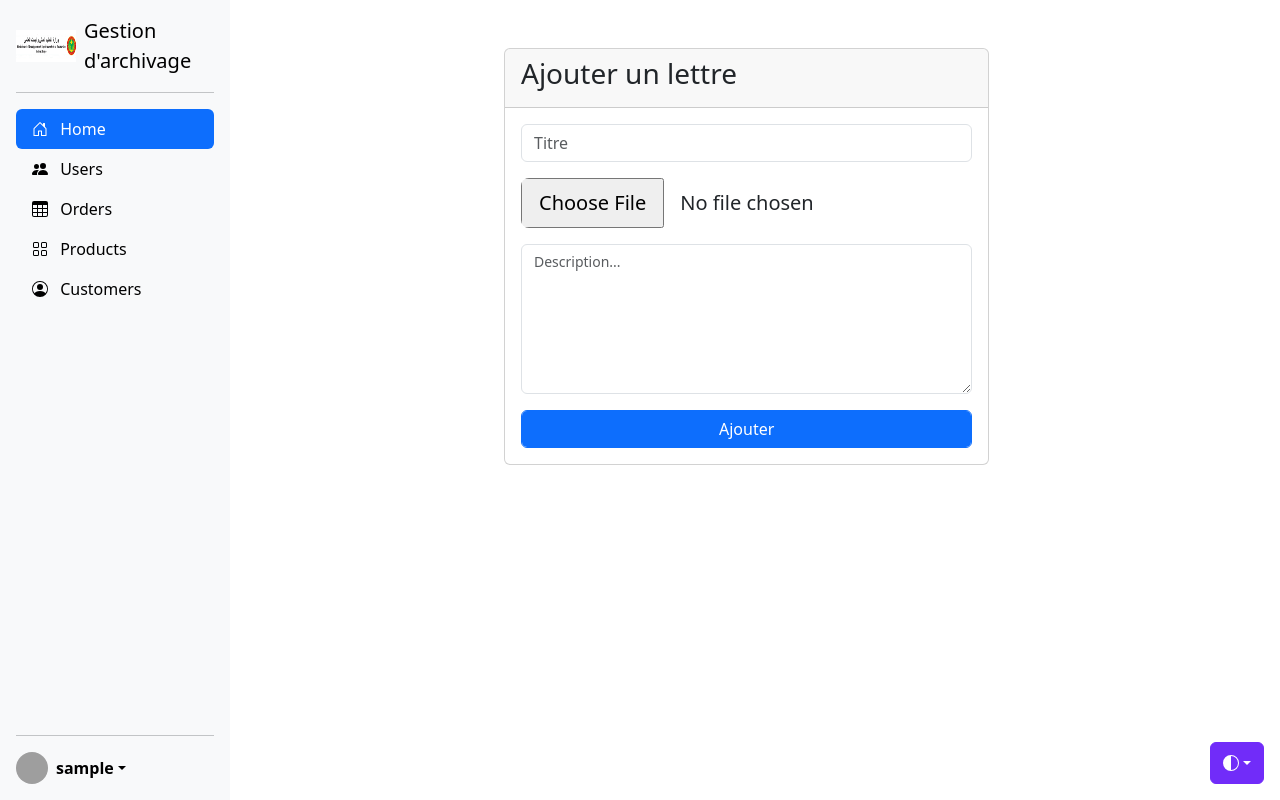
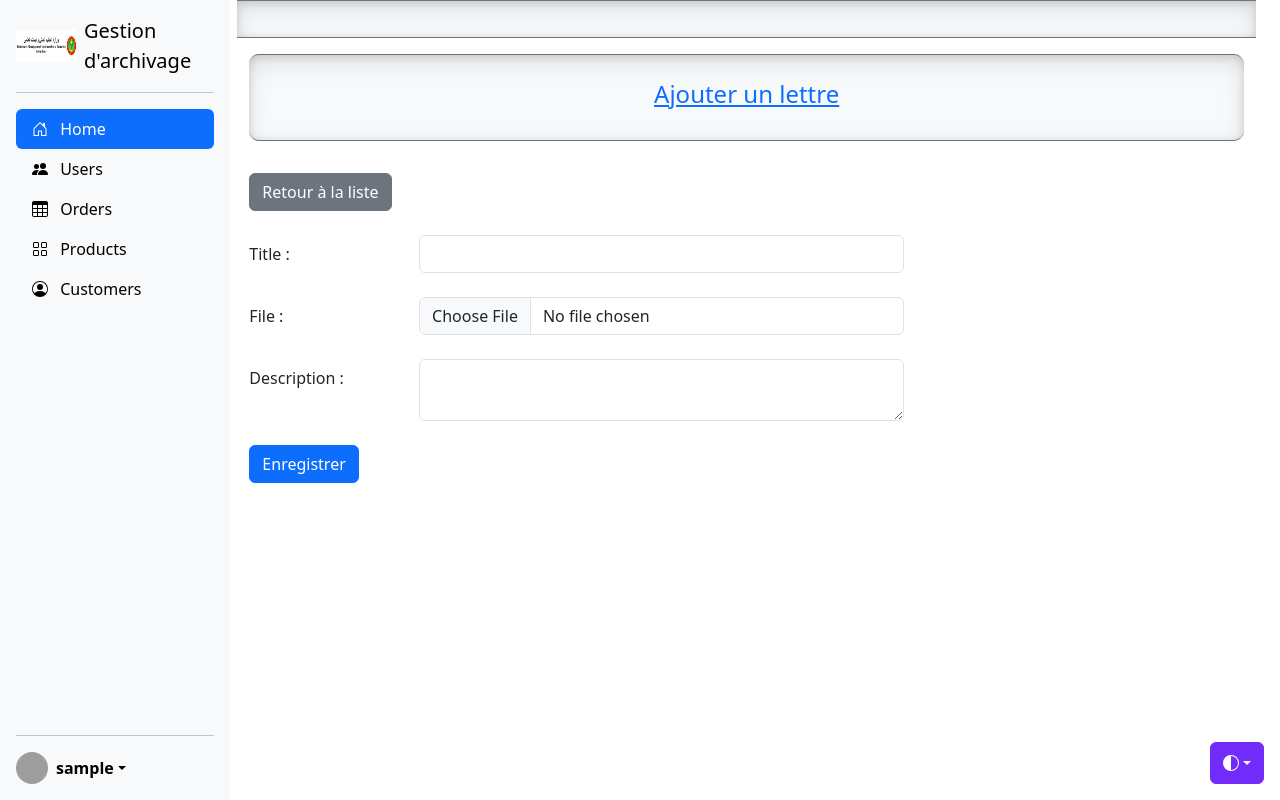
Before and after one commit to abdrahman22053/projet_django, a Django app: page /upload/ in a window 1280 px wide. Run offline with Django 4.2, Linux system fonts and the light colour scheme; the visitor is signed in with stand-in values (Sample User, id 1); parts of the project's set-up code (start-up, migrations or seed data) failed here and were passed over; some libraries are stand-ins or nearby versions; grey boxes are pictures that could not be loaded.

Commit message:
Abdo changed

```diff
--- a/authentification/urls.py
+++ b/authentification/urls.py
@@ -3,11 +3,8 @@ from authentification import views
 
 urlpatterns = [
     path('', views.home, name='home'),
-    #path('signup', views.signup, name='signup'),
     path('signin', views.signin, name='signin'),
     path('signout', views.signout, name='signout'),
-    path('activate/<uidb64>/<token>', views.activate, name='activate'),
-
 
 
     # Users
--- a/cruds/admin.py
+++ b/cruds/admin.py
@@ -1,8 +1,7 @@
 from django.contrib import admin
-from .models import PdfDocument, UploadedFile
+from .models import  UploadedFile
 
 
-admin.site.register(PdfDocument)
 admin.site.register(UploadedFile)
 
 # Register your models here.
--- a/cruds/models.py
+++ b/cruds/models.py
@@ -1,11 +1,5 @@
 from django.db import models
 from datetime import datetime
-class PdfDocument(models.Model):
-    pdf_file = models.FileField(upload_to='pdf_files/')
-
-    def __str__(self):
-        return self.pdf_file.name  #Utilisez le nom du fichier comme titre par défaut
-
 
 
 class UploadedFile(models.Model):
--- a/cruds/urls.py
+++ b/cruds/urls.py
@@ -5,5 +5,5 @@ urlpatterns = [
     #path('list', views.list, name='list'),
     path('file_list/', views.file_list, name='file_list'),
     path('upload/', views.upload_file, name='upload_file'),
-    path('delete/<int:pk>/', views.delete_file, name='delete_file'),
+    path('delete_file/<int:pk>/', views.delete_file, name='delete_file'),
 ]
--- a/cruds/views.py
+++ b/cruds/views.py
@@ -1,8 +1,11 @@
 from django.shortcuts import render, get_object_or_404, redirect
-from .models import PdfDocument
 from .models import UploadedFile
 from .forms import UploadedFileForm
 from django.contrib.auth.decorators import login_required
+from datetime import datetime
+from django.http import HttpResponseRedirect
+from django.urls import reverse
+
 
 # Create your views here.
 
@@ -17,15 +20,34 @@ def file_list(request):
     return render(request, 'cruds/file_list.html', {'files':files})
 @login_required(login_url='signin')
 
+
+# def upload_file(request):
+#     if request.method == 'POST':
+#         form = UploadedFileForm(request.POST, request.FILES)
+#         if form.is_valid():
+#             form.save()
+#             return redirect('file_list')
+#     else:
+#         form = UploadedFileForm()
+#     return render(request, 'cruds/upload_file.html', {'form': form})
+
+
+@login_required(login_url='signin')
 def upload_file(request):
     if request.method == 'POST':
-        form = UploadedFileForm(request.POST, request.FILES)
-        if form.is_valid():
-            form.save()
-            return redirect('file_list')
-    else:
-        form = UploadedFileForm()
-    return render(request, 'cruds/upload_file.html', {'form': form})
+        title = request.POST.get('title')
+        file = request.FILES.get('file')
+        description = request.POST.get('description')
+        created = datetime.now()
+
+        if title and file:
+            UploadedFile.objects.create(title=title, file=file, description=description, cerated=created)  # Correction ici
+            return HttpResponseRedirect(reverse('file_list'))
+        else:
+            error_message = "Title and file are required."
+            return render(request, 'cruds/upload_file.html', {'error_message': error_message})
+
+    return render(request, 'cruds/upload_file.html')
 
 def delete_file(request, pk):
     file = get_object_or_404(UploadedFile, pk=pk)
--- a/templates/base.html
+++ b/templates/base.html
@@ -102,6 +102,7 @@
             overflow-y: hidden;
         }
 
+
         .btn-bd-primary {
             --bd-violet-bg: #712cf9;
             --bd-violet-rgb: 112.520718, 44.062154, 249.437846;
@@ -136,27 +137,6 @@
     </style>
 </head>
 <body>
-    <!-- <div class="container-fluid">
-        <div class="row">
-            <nav id="sidebar" class="col-md-3 col-lg-2 d-md-block bg-light sidebar">
-                <div class="position-sticky">
-                    <ul class="nav flex-column">
-                        <li class="nav-item">
-                            <a class="nav-link active" href="/signout">
-                                SignOut
-                            </a>
-                        </li>
-                    </ul>
-                </div>
-            </nav>
-
-
-        </div>
-    </div>
-
-    <script src="https://cdn.jsdelivr.net/npm/bootstrap@5.3.0/dist/js/bootstrap.bundle.min.js"></script>
-</body> -->
-
 
 
 
@@ -334,13 +314,17 @@
             </ul>
         </div>
     </div>
+
     <div class="b-example-divider b-example-vr"></div>
 
     <main class="col-md-8 ms-sm-auto col-lg-10 px-md-4">
+
         {% block content %}
 
         {% endblock content %}
     </main>
+
+
 
 </main>
 
@@ -348,7 +332,7 @@
 
 <script src="{% static 'js/bootstrap.bundle.min.js' %}"></script>
 <script src="{% static 'js/sidebars.js' %}"></script>
-<script src="color-modes.js " defer></script>
+<script src="{% static 'color-modes.js' %} " defer></script>
 
 
 </body>
--- a/templates/cruds/file_list.html
+++ b/templates/cruds/file_list.html
@@ -5,10 +5,10 @@
 {% block content %}
 <div class="container mt-5">
   <div class="row mt-5">
-    <div class="col-md-6">
+    <!-- <div class="col-md-6">
       <h2>Liste des fichiers</h2>
-    </div>
-    <div class="col-md-6 text-right">
+    </div> -->
+    <div class="col-md-6 text-right" >
       <a href="{% url 'upload_file' %}" class="btn btn-success">Ajouter un lettre</a>
     </div>
   </div>
--- a/templates/cruds/upload_file.html
+++ b/templates/cruds/upload_file.html
@@ -1,24 +1,83 @@
 {% extends 'base.html' %}
 
 {% block content %}
+<div class="b-example-divider bg-light  border-secondary mb-3" style="height: 2.4rem; box-shadow: inset 0 .5em 1.5em rgba(0, 0, 0, .1), inset 0 .125em .5em rgba(0, 0, 0, .15);"></div>
 <div class="container">
-  <div class="row justify-content-center mt-5"> <!-- Ajout de la classe mt-5 pour un espace en haut -->
-    <div class="col-md-6">
-      <div></div>
-      <div class="card">
-        <div class="card-header">
-          <h3 class="card-title">Ajouter un lettre</h3>
+  <div class="row">
+    <div class="col-lg-12">
+        <div class="well">
+          <div class="b-example-divider bg-light  border-secondary mb-3" style="display: flex; justify-content: center; align-items: center; height: 5.4rem;border-radius: 10px; box-shadow: inset 0 .5em 1.5em rgba(0, 0, 0, .1), inset 0 .125em .5em rgba(0, 0, 0, .15);">
+            <fieldset class="fsStyle">
+              <legend class="legendStyle">
+                  <a data-toggle="collapse" data-target="#demo" href="#" >Ajouter un lettre
+                       </a>
+              </legend>
+
+            </fieldset>
+          </div>
         </div>
-        <div class="card-body">
-          <form method="post" enctype="multipart/form-data">
-            {% csrf_token %}
-            {{ form.as_p }}
-            <button type="submit" class="btn btn-primary form-control">Ajouter</button>
+    </div>
+</div>
+
+
+<!DOCTYPE html>
+<html lang="en">
+<head>
+    <meta charset="UTF-8">
+    <meta name="viewport" content="width=device-width, initial-scale=1.0">
+    <title>Gestion des fichiers</title>
+
+
+</head>
+<body>
+
+
+        <a href="{% url 'file_list' %}" class="btn btn-secondary mt-3">Retour à la liste</a>
+<!--
+            <div class="alert alert-danger mt-3" role="alert">
+
+            </div> -->
+            {% for message in messages %}
+            <strong><i style="color: green;">{{ message }}</i></strong>
+            {% endfor %}
+          <div class="d-none text-center alert alert-danger mt-3 col-md-6" role="alert" id="alert" >
+             Tous les champs sont obligatoires
+          </div>
+        <form  method="post" enctype="multipart/form-data" class="mt-4">
+          {% csrf_token %}
+            <div class="form-colmn">
+              <div class="form-group row mb-4">
+                <label for="title" class="col-md-2 col-form-label">Title :</label>
+                <div class="col-md-6">
+                  <input type="text" id="title" name="title" class="form-control" required>
+                </div>
+              </div>
+              <div class="form-group row mb-4">
+                <label for="file" class="col-md-2 col-form-label">File :</label>
+                <div class="col-md-6">
+                  <input type="file" id="file" name="file" class="form-control" required>
+                </div>
+              </div>
+              <div class="form-group row mb-4">
+                <label for="description" class="col-md-2 col-form-label">Description :</label>
+                <div class="col-md-6">
+                  <textarea name="description" class="form-control"> </textarea>
+                </div>
+              </div>
+              <div class="form-group col-md-4 mt-4">
+                <button type="submit" class="btn btn-primary mb-4 float-right">Enregistrer</button>
+              </div>
+            </div>
           </form>
-          <!-- <a href="{% url 'file_list' %}" class="btn btn-secondary mt-3">Retour à la liste des fichiers</a> -->
-        </div>
-      </div>
     </div>
-  </div>
-</div>
+
+ <!-- Inclure le lien vers le fichier JavaScript de Bootstrap -->
+ <script src="https://code.jquery.com/jquery-3.5.1.slim.min.js"></script>
+ <script src="https://cdn.jsdelivr.net/npm/@popperjs/core@2.0.7/dist/umd/popper.min.js"></script>
+ <script src="https://stackpath.bootstrapcdn.com/bootstrap/4.5.2/js/bootstrap.min.js"></script>
+
+</body>
+
+</html>
+
 {% endblock %}
--- a/templates/users/user_list.html
+++ b/templates/users/user_list.html
@@ -1,13 +1,10 @@
 {% extends 'base.html' %}
-<!-- {% include 'parts/navbar.html' %} -->
 
 
 {% block content %}
 <div class="container mt-5">
   <div class="row mt-5">
-    <div class="col-md-6">
-      <h2>Liste des utilisateurs</h2>
-    </div>
+
     <div class="col-md-6 text-right">
       <a href="{% url 'user_create' %}" class="btn btn-primary float-right">Nouveau</a>
     </div>
```
Also changed, not shown: authentification/views.py (+26 -36 lines), cruds/forms.py (line endings or trailing spaces), 3 other files.
